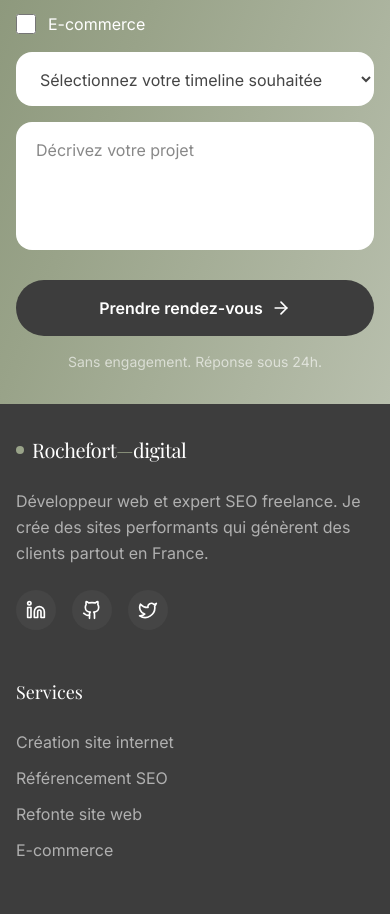
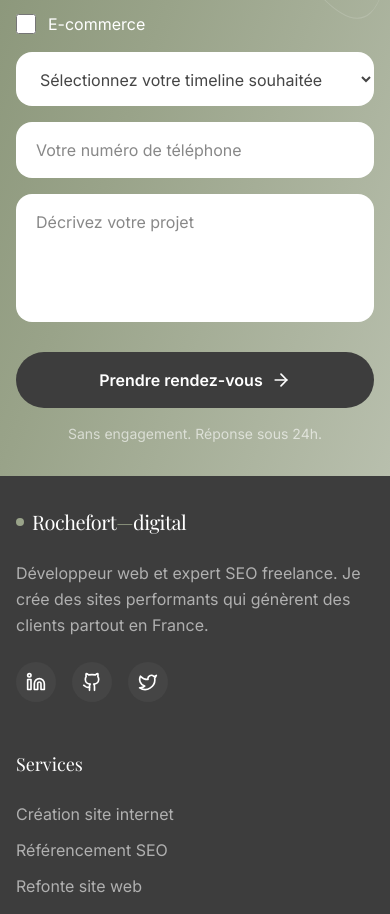
Before and after one commit to valerian35/rochefort-digital, a React (Vite) app: page / in a window 390 px wide. Shown: the part 7806-8720 px from the top of the page. Built offline with nearby package versions, Linux system fonts and the light colour scheme; a web font is replaced by a local one.

Commit message:
Add phone field to form

```diff
--- a/src/components/CTA.tsx
+++ b/src/components/CTA.tsx
@@ -5,6 +5,7 @@ export default function CTA() {
   const [sector, setSector] = useState('');
   const [timeline, setTimeline] = useState('');
   const [description, setDescription] = useState('');
+  const [phone, setPhone] = useState('');
   const [services, setServices] = useState<string[]>([]);
   const [isSubmitting, setIsSubmitting] = useState(false);
   const [isSubmitted, setIsSubmitted] = useState(false);
@@ -57,6 +58,7 @@ export default function CTA() {
           sector,
           services: services.join(', '),
           timeline,
+          phone,
           description,
         }),
       });
@@ -67,6 +69,7 @@ export default function CTA() {
           setSector('');
           setServices([]);
           setTimeline('');
+          setPhone('');
           setDescription('');
           setIsSubmitted(false);
         }, 2000);
@@ -171,6 +174,15 @@ export default function CTA() {
                   </select>
                 </div>
                 <div>
+                  <input
+                    type="tel"
+                    placeholder="Votre numéro de téléphone"
+                    value={phone}
+                    onChange={(e) => setPhone(e.target.value)}
+                    className="w-full px-5 py-4 rounded-2xl bg-white text-charcoal-800 placeholder:text-charcoal-400 focus:outline-none focus:ring-2 focus:ring-white/50"
+                  />
+                </div>
+                <div>
                   <textarea
                     placeholder="Décrivez votre projet"
                     value={description}
```
